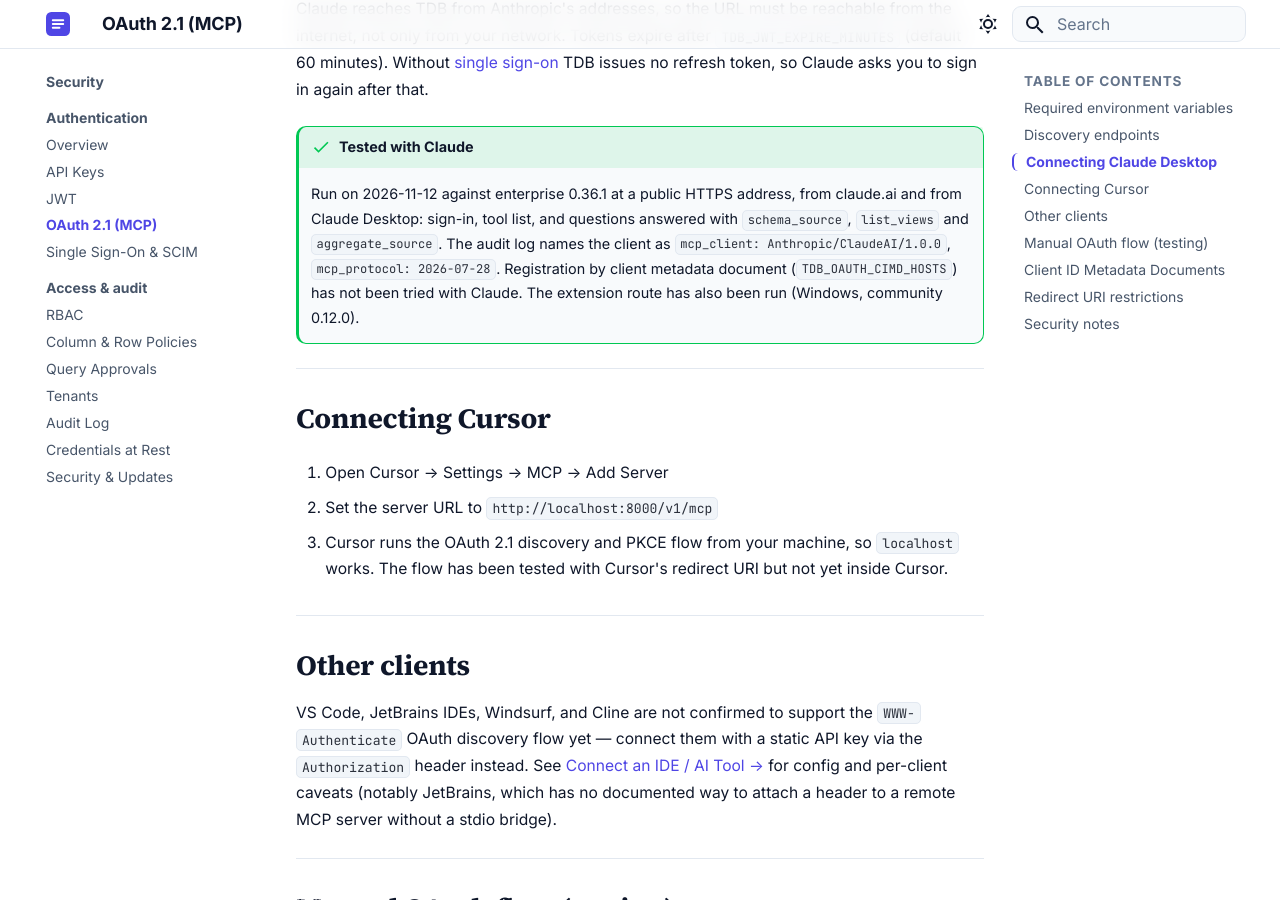
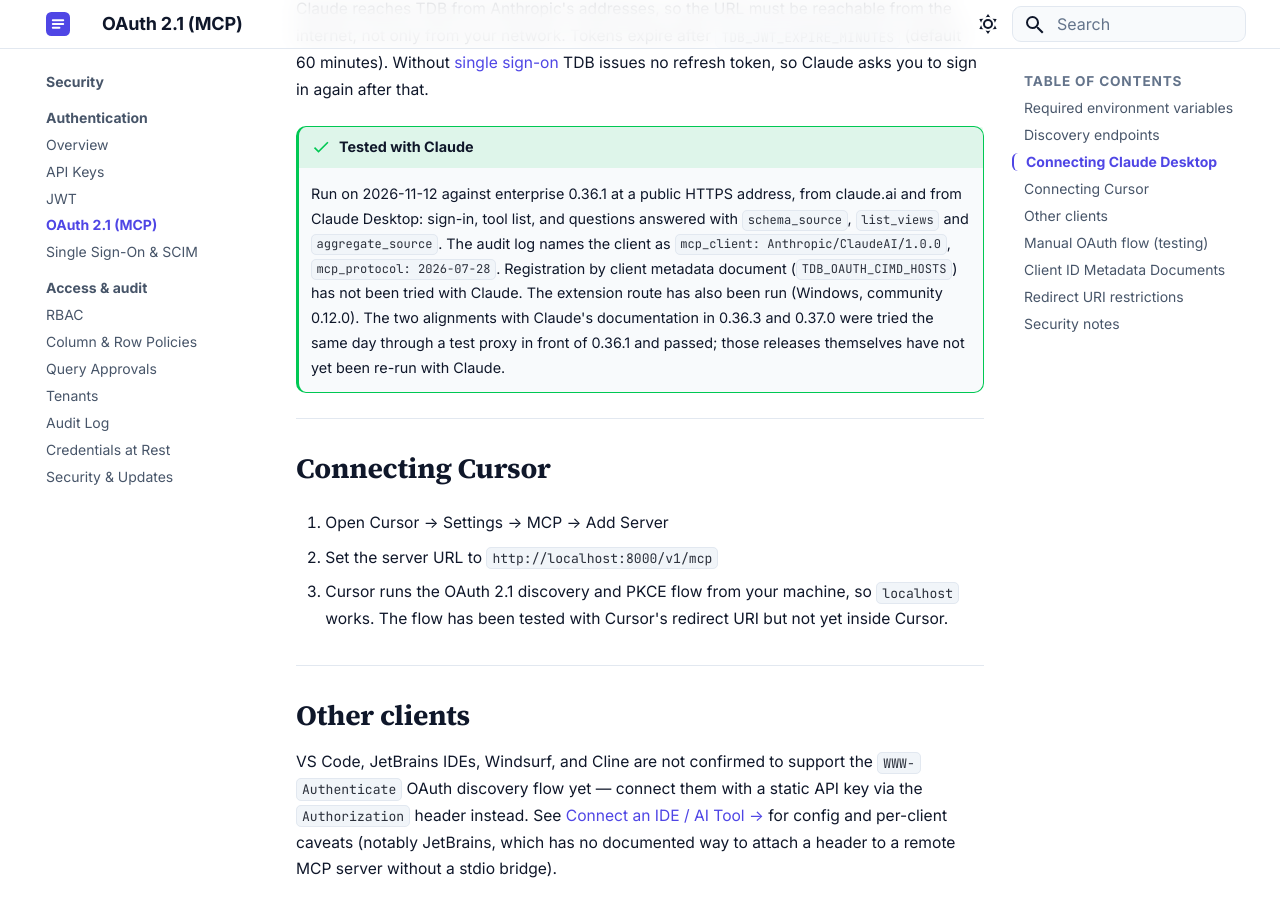
Before and after one commit to tdb-project/tdb-docs, an MkDocs documentation site: the page built from docs/auth/oauth.md, in a window 1280 px wide and 900 px high, scrolled down 2693 px. Built offline with MkDocs 1.6.1 and Material for MkDocs 9.7.7, drawn with Linux system fonts in a browser that asks for light colours.

Commit message:
Claude connector: say what was run on which release (0.36.3/0.37.0 not yet re-run with Claude)
Co-Authored-By: Claude Fable 5.2 <noreply@anthropic.com>

```diff
--- a/docs/auth/oauth.md
+++ b/docs/auth/oauth.md
@@ -105,7 +105,10 @@ Claude asks you to sign in again after that.
     `schema_source`, `list_views` and `aggregate_source`. The audit log names the client as
     `mcp_client: Anthropic/ClaudeAI/1.0.0`, `mcp_protocol: 2026-07-28`. Registration by
     client metadata document (`TDB_OAUTH_CIMD_HOSTS`) has not been tried with Claude. The
-    extension route has also been run (Windows, community 0.12.0).
+    extension route has also been run (Windows, community 0.12.0). The two alignments
+    with Claude's documentation in 0.36.3 and 0.37.0 were tried the same day through a
+    test proxy in front of 0.36.1 and passed; those releases themselves have not yet been
+    re-run with Claude.
 
 ---
 
```
Also changed, not shown: docs/deployment/it-admin-guide.md (+3 -1 lines).
